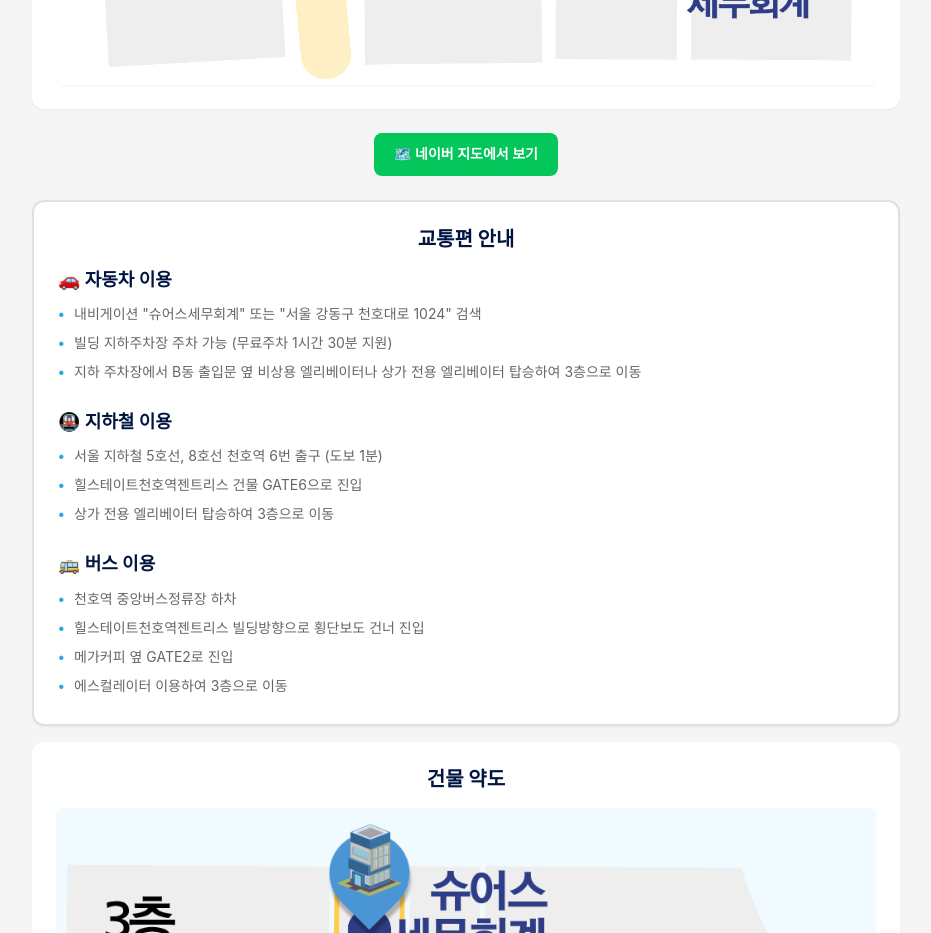
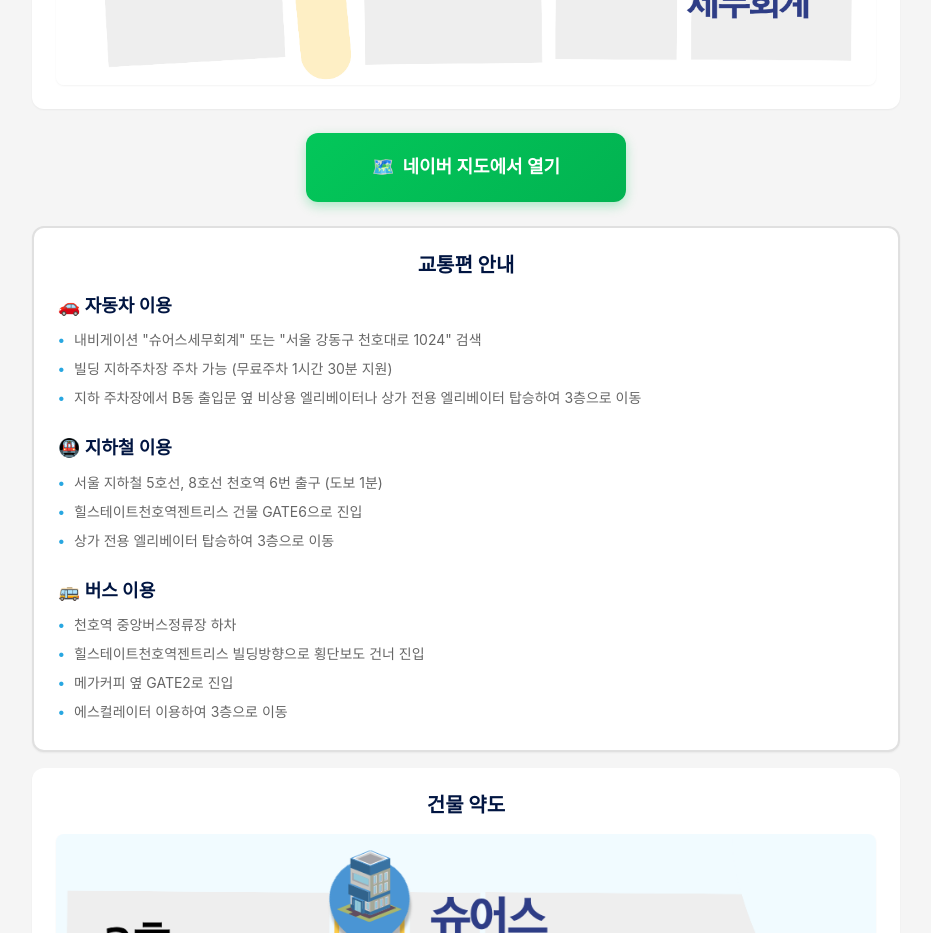
Before and after one commit to CHOHYUNHWA/sures, a Next.js app in the folder frontend/: page /contact in a window 1280 px wide. Shown: the part 1480-2413 px from the top of the page, without its empty margins (174-1105 px from the left). Built offline with nearby package versions, Linux system fonts and the light colour scheme.

Commit message:
fix: 오시는 길 네이버 지도 버튼 원래 크기로 복원
Co-Authored-By: Claude Opus 4.6 <noreply@anthropic.com>

```diff
--- a/frontend/src/app/contact/page.module.css
+++ b/frontend/src/app/contact/page.module.css
@@ -90,16 +90,27 @@
 }
 
 .naverMapButton {
-  display: inline-flex;
+  display: flex;
   align-items: center;
-  gap: 0.375rem;
-  padding: 0.625rem 1.25rem;
-  background: #03C75A;
+  justify-content: center;
+  gap: 0.5rem;
+  width: 100%;
+  max-width: 320px;
+  margin: 0 auto;
+  padding: 1.25rem 2rem;
+  background: linear-gradient(135deg, #03C75A 0%, #02b351 100%);
   color: #ffffff;
-  font-size: 0.875rem;
-  font-weight: 600;
+  font-size: 1.125rem;
+  font-weight: 700;
   text-decoration: none;
-  border-radius: 8px;
+  border-radius: 12px;
+  box-shadow: 0 4px 12px rgba(3, 199, 90, 0.3);
+  transition: all 0.3s ease;
+}
+
+.naverMapButton:hover {
+  transform: translateY(-3px);
+  box-shadow: 0 8px 20px rgba(3, 199, 90, 0.4);
 }
 
 /* Transport Section */
--- a/frontend/src/app/contact/page.tsx
+++ b/frontend/src/app/contact/page.tsx
@@ -61,7 +61,8 @@ export default function ContactPage() {
                 rel="noopener noreferrer"
                 className={styles.naverMapButton}
               >
-                🗺️ 네이버 지도에서 보기
+                <span>🗺️</span>
+                <span>네이버 지도에서 열기</span>
               </a>
             </div>
           </FadeIn>
```
